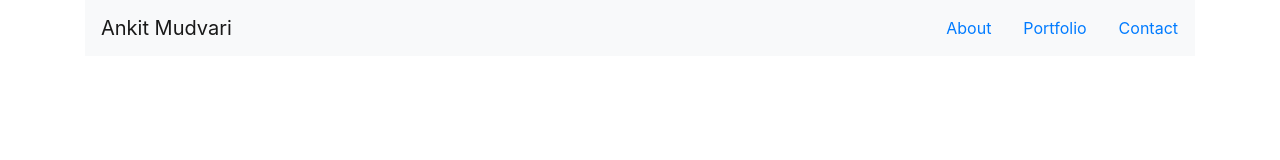
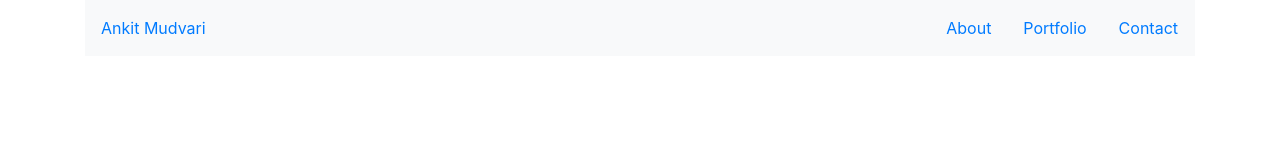
Before and after one commit to ankmud01/About_me, a plain HTML site: page index.html in a window 1280 px wide. Drawn offline with nearby package versions, Linux system fonts and the light colour scheme.

Commit message:
played with html and bootstrap to make navigation bar look better

```diff
--- a/index.html
+++ b/index.html
@@ -9,8 +9,9 @@
 </head>
 <body>
     <header class="container">
-        <nav class="navbar navbar-light bg-light">
-            <a class="navbar-brand" href="#">Ankit Mudvari</a>
+        <nav class="navbar navbar-light bg-light" class="navbar fixed-top navbar-light bg-light">
+            <a class="navbar-link" href="#">Ankit Mudvari</a>
+            <!-- <a class="nav-link" href="#">Ankit Mudvari</a> -->
             <div class="row justify-content-between">
                 <ul class="nav justify-content-end">
                     <li class="nav-item">
```
